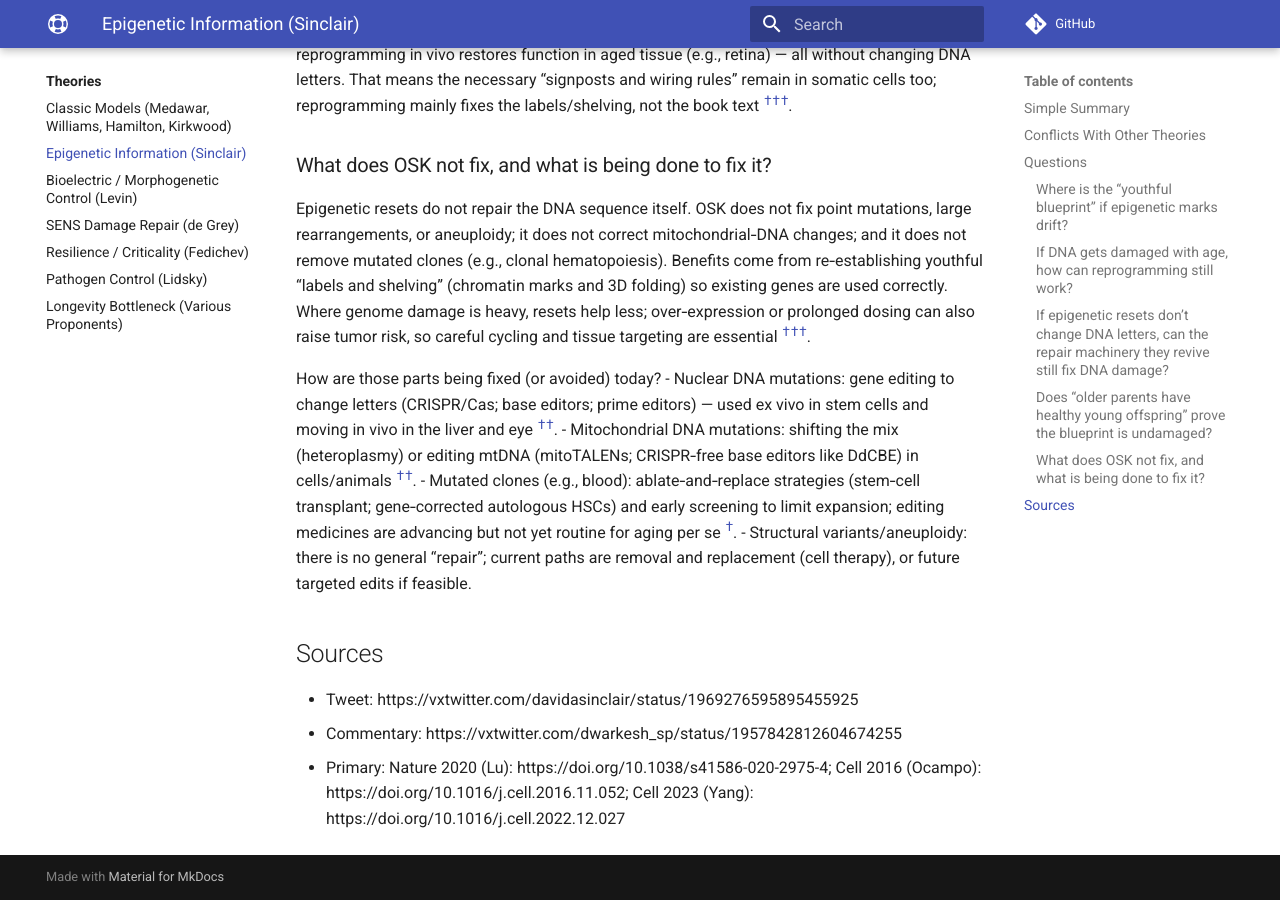
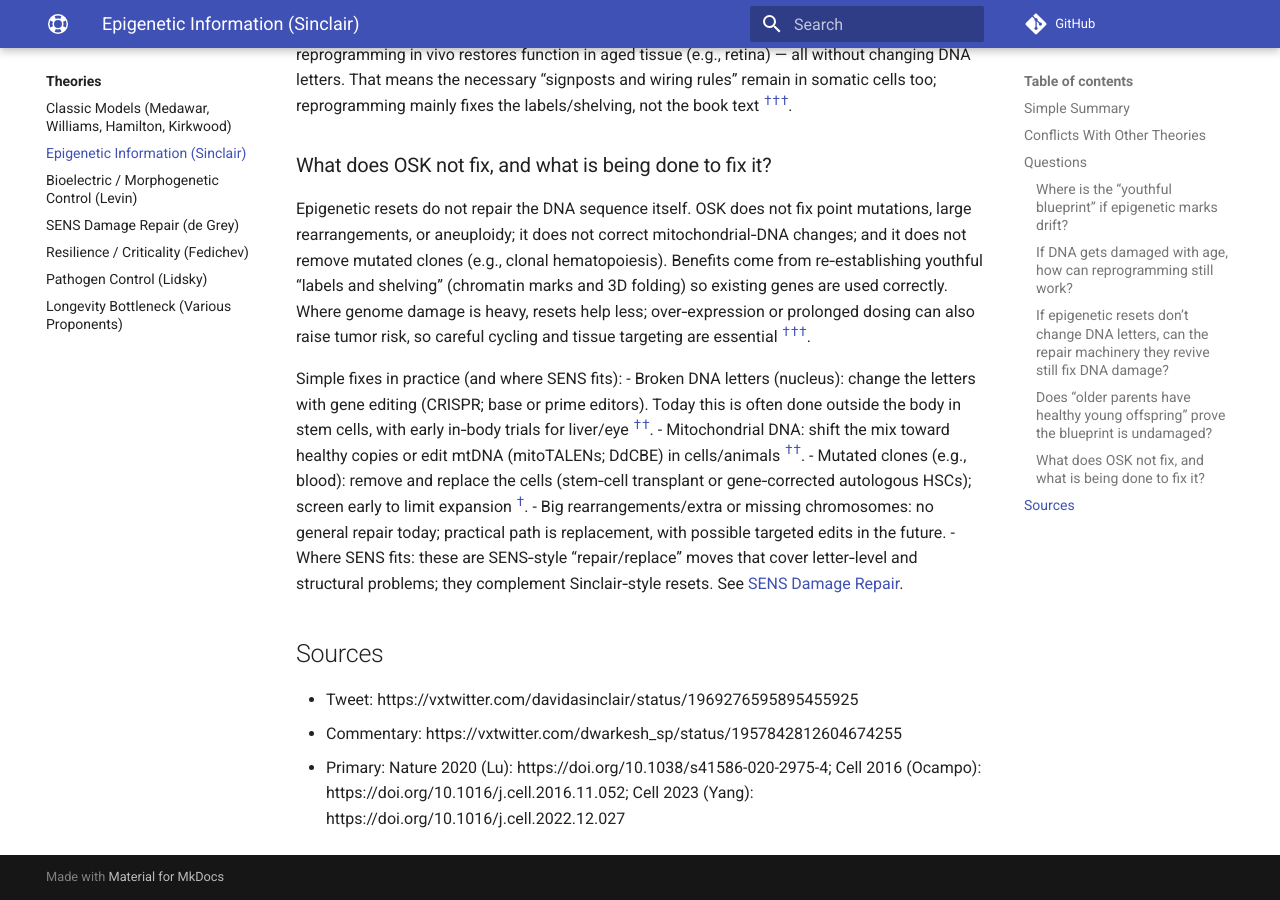
Before and after one commit to djgish485/project-lifespan, an MkDocs documentation site: the page built from docs/theories/epigenetic_information.md, in a window 1280 px wide and 900 px high, scrolled down 3056 px. Built offline with MkDocs 1.6.1 and Material for MkDocs 9.7.7, drawn with Linux system fonts in a browser that asks for light colours; comment, search, counter and statistics services are not loaded.

Commit message:
docs(theories): simplify complementary fixes under OSK limits and note SENS covers much of this (link to SENS page)

```diff
--- a/docs/theories/epigenetic_information.md
+++ b/docs/theories/epigenetic_information.md
@@ -98,11 +98,12 @@ But it’s not only germ cells: adult somatic nuclei can be reset to make whole
 
 Epigenetic resets do not repair the DNA sequence itself. OSK does not fix point mutations, large rearrangements, or aneuploidy; it does not correct mitochondrial‑DNA changes; and it does not remove mutated clones (e.g., clonal hematopoiesis). Benefits come from re‑establishing youthful “labels and shelving” (chromatin marks and 3D folding) so existing genes are used correctly. Where genome damage is heavy, resets help less; over‑expression or prolonged dosing can also raise tumor risk, so careful cycling and tissue targeting are essential <sup><a class="ref-pop" href="https://doi.org/10.1016/j.cell.2016.11.052" data-ref-url="https://doi.org/10.1016/j.cell.2016.11.052" data-ref-summary="Cell (2016): in‑vivo partial reprogramming improves hallmarks in progeroid mice; continuous expression causes teratomas; cyclic dosing mitigates risk.">†</a></sup><sup><a class="ref-pop" href="https://doi.org/10.1038/s41586-020-2975-4" data-ref-url="https://doi.org/10.1038/s41586-020-2975-4" data-ref-summary="Nature (2020): retina OSK reverses aging features without genome editing; demonstrates functional rescue via epigenetic reset.">†</a></sup><sup><a class="ref-pop" href="https://doi.org/10.1016/j.cell.2022.12.027" data-ref-url="https://doi.org/10.1016/j.cell.2022.12.027" data-ref-summary="Cell (2023): break‑induced epigenetic drift model (ICE) reversed by OSK; sequence lesions remain.">†</a></sup>.
 
-How are those parts being fixed (or avoided) today?
-- Nuclear DNA mutations: gene editing to change letters (CRISPR/Cas; base editors; prime editors) — used ex vivo in stem cells and moving in vivo in the liver and eye <sup><a class="ref-pop" href="https://doi.org/10.1038/s41586-019-1711-4" data-ref-url="https://doi.org/10.1038/s41586-019-1711-4" data-ref-summary="Nature (2019): prime editing — precise DNA edits without double‑strand breaks.">†</a></sup><sup><a class="ref-pop" href="https://doi.org/10.1056/NEJMoa2109925" data-ref-url="https://doi.org/10.1056/NEJMoa2109925" data-ref-summary="NEJM (2021): in‑vivo CRISPR editing of TTR in human liver.">†</a></sup>.
-- Mitochondrial DNA mutations: shifting the mix (heteroplasmy) or editing mtDNA (mitoTALENs; CRISPR‑free base editors like DdCBE) in cells/animals <sup><a class="ref-pop" href="https://doi.org/10.1038/s41586-020-2477-4" data-ref-url="https://doi.org/10.1038/s41586-020-2477-4" data-ref-summary="Nature (2020): DdCBE enables base editing of mitochondrial DNA.">†</a></sup><sup><a class="ref-pop" href="https://doi.org/10.1038/s41591-018-0124-7" data-ref-url="https://doi.org/10.1038/s41591-018-0124-7" data-ref-summary="Nat Med (2018): mitoTALENs reduce mutant mtDNA and rescue function in vivo.">†</a></sup>.
-- Mutated clones (e.g., blood): ablate‑and‑replace strategies (stem‑cell transplant; gene‑corrected autologous HSCs) and early screening to limit expansion; editing medicines are advancing but not yet routine for aging per se <sup><a class="ref-pop" href="https://doi.org/10.1038/s41576-021-00380-3" data-ref-url="https://doi.org/10.1038/s41576-021-00380-3" data-ref-summary="Nat Rev Genet (2021): clinical genome editing — progress and challenges.">†</a></sup>.
-- Structural variants/aneuploidy: there is no general “repair”; current paths are removal and replacement (cell therapy), or future targeted edits if feasible.
+Simple fixes in practice (and where SENS fits):
+- Broken DNA letters (nucleus): change the letters with gene editing (CRISPR; base or prime editors). Today this is often done outside the body in stem cells, with early in‑body trials for liver/eye <sup><a class="ref-pop" href="https://doi.org/10.1038/s41586-019-1711-4" data-ref-url="https://doi.org/10.1038/s41586-019-1711-4" data-ref-summary="Nature (2019): prime editing — precise DNA edits without double‑strand breaks.">†</a></sup><sup><a class="ref-pop" href="https://doi.org/10.1056/NEJMoa2109925" data-ref-url="https://doi.org/10.1056/NEJMoa2109925" data-ref-summary="NEJM (2021): in‑vivo CRISPR editing of TTR in human liver.">†</a></sup>.
+- Mitochondrial DNA: shift the mix toward healthy copies or edit mtDNA (mitoTALENs; DdCBE) in cells/animals <sup><a class="ref-pop" href="https://doi.org/10.1038/s41586-020-2477-4" data-ref-url="https://doi.org/10.1038/s41586-020-2477-4" data-ref-summary="Nature (2020): DdCBE enables base editing of mitochondrial DNA.">†</a></sup><sup><a class="ref-pop" href="https://doi.org/10.1038/s41591-018-0124-7" data-ref-url="https://doi.org/10.1038/s41591-018-0124-7" data-ref-summary="Nat Med (2018): mitoTALENs reduce mutant mtDNA and rescue function in vivo.">†</a></sup>.
+- Mutated clones (e.g., blood): remove and replace the cells (stem‑cell transplant or gene‑corrected autologous HSCs); screen early to limit expansion <sup><a class="ref-pop" href="https://doi.org/10.1038/s41576-021-00380-3" data-ref-url="https://doi.org/10.1038/s41576-021-00380-3" data-ref-summary="Nat Rev Genet (2021): clinical genome editing — progress and challenges.">†</a></sup>.
+- Big rearrangements/extra or missing chromosomes: no general repair today; practical path is replacement, with possible targeted edits in the future.
+- Where SENS fits: these are SENS‑style “repair/replace” moves that cover letter‑level and structural problems; they complement Sinclair‑style resets. See <a href="sens_damage_repair.md">SENS Damage Repair</a>.
 
 ## Sources
 
```
